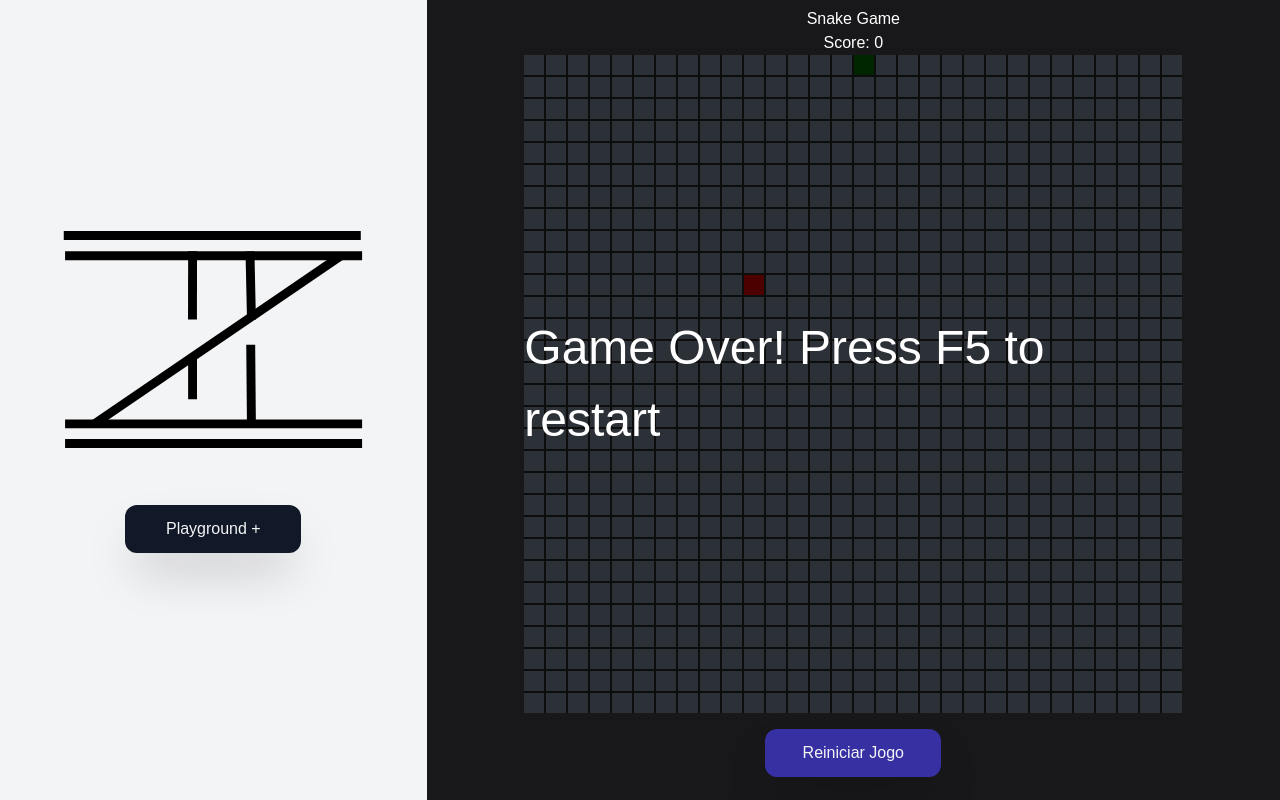
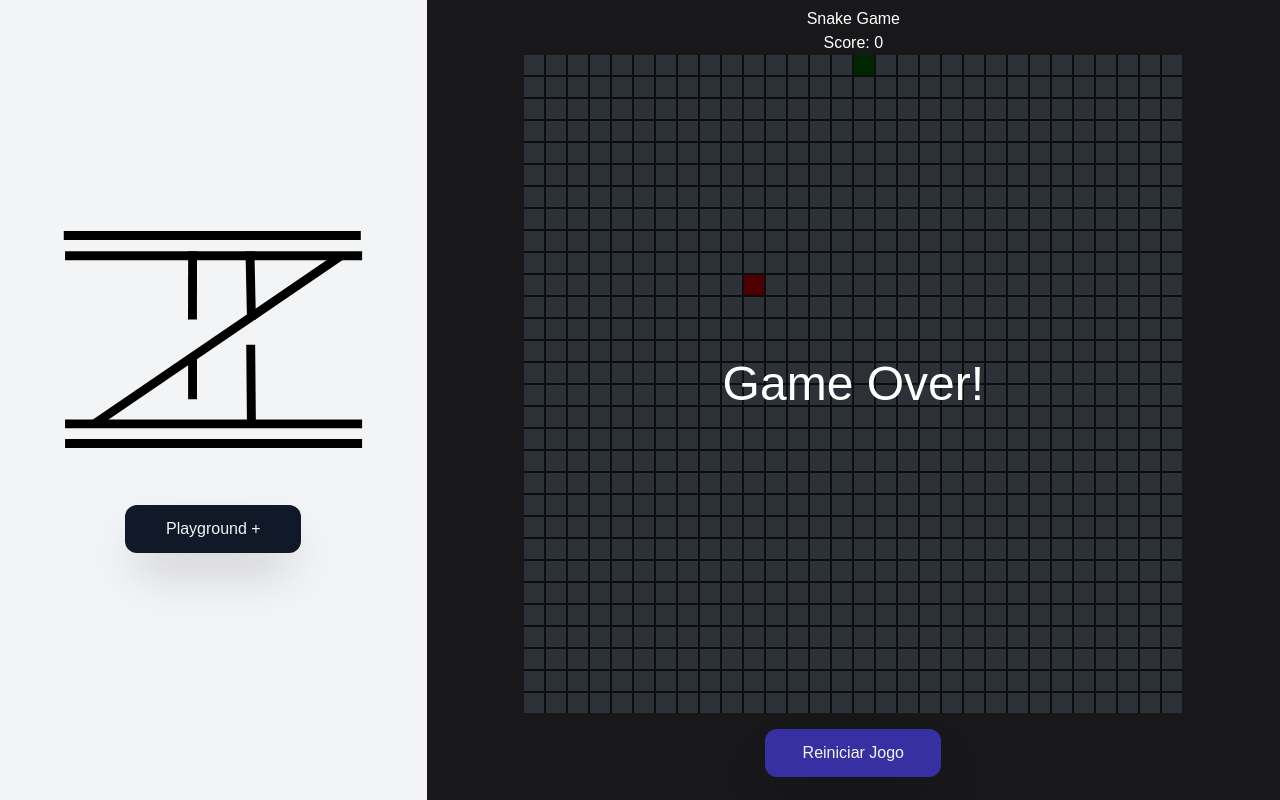
Before and after one commit to V0UP3R/dynamic-routes, a Next.js app: page / in a window 1280 px wide. Built offline with nearby package versions, Linux system fonts and the light colour scheme.

Commit message:
initial commit

```diff
--- a/app/page.tsx
+++ b/app/page.tsx
@@ -176,7 +176,7 @@ const Game: React.FC = () => {
 
               return <Cell key={index} $isSnake={isSnake} $isFood={isFood} />;
             })}
-            {gameOver && <Overlay>Game Over! Press F5 to restart</Overlay>}
+            {gameOver && <Overlay>Game Over!</Overlay>}
           </Board>
         </div>
         <div>
```
